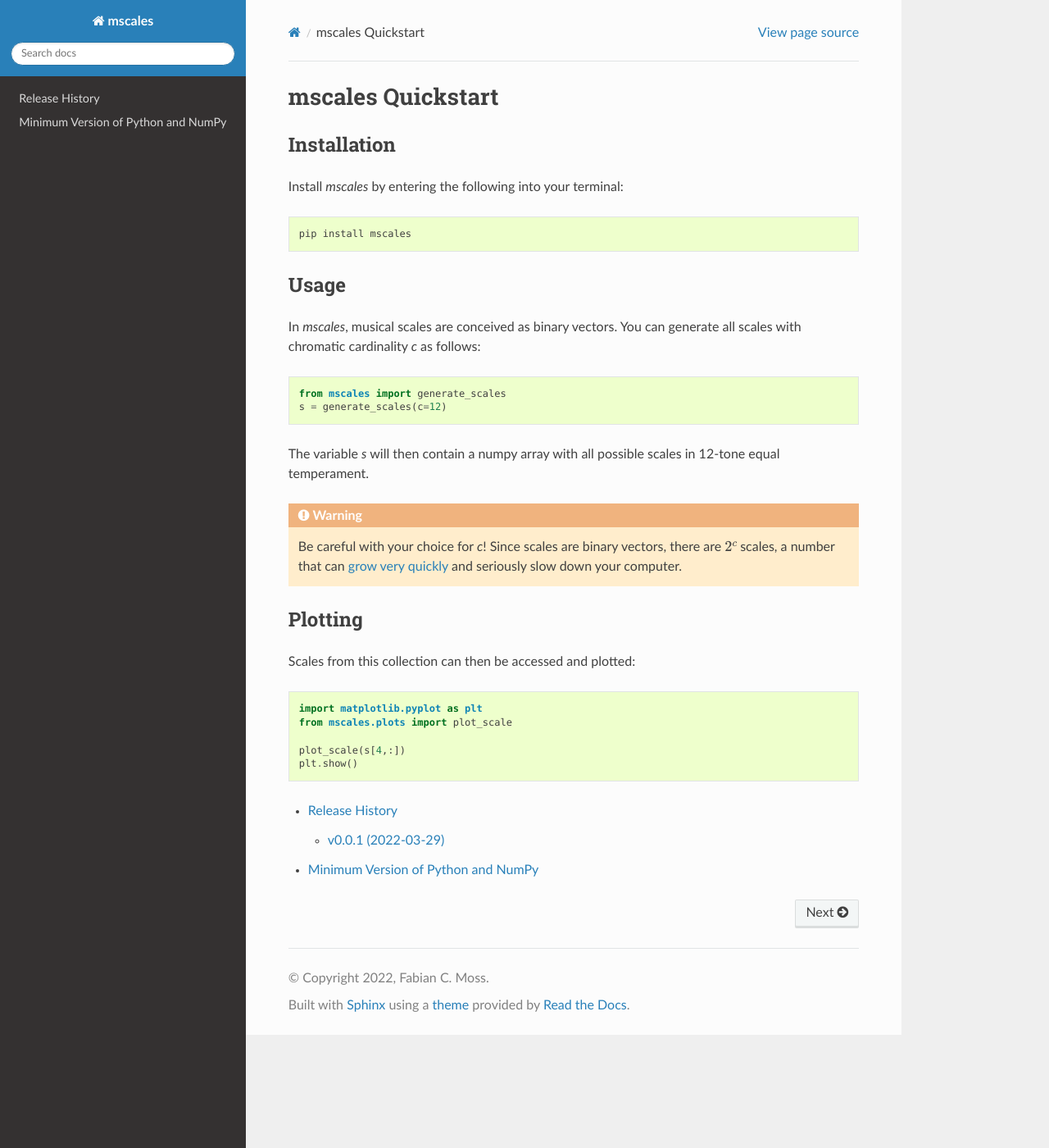
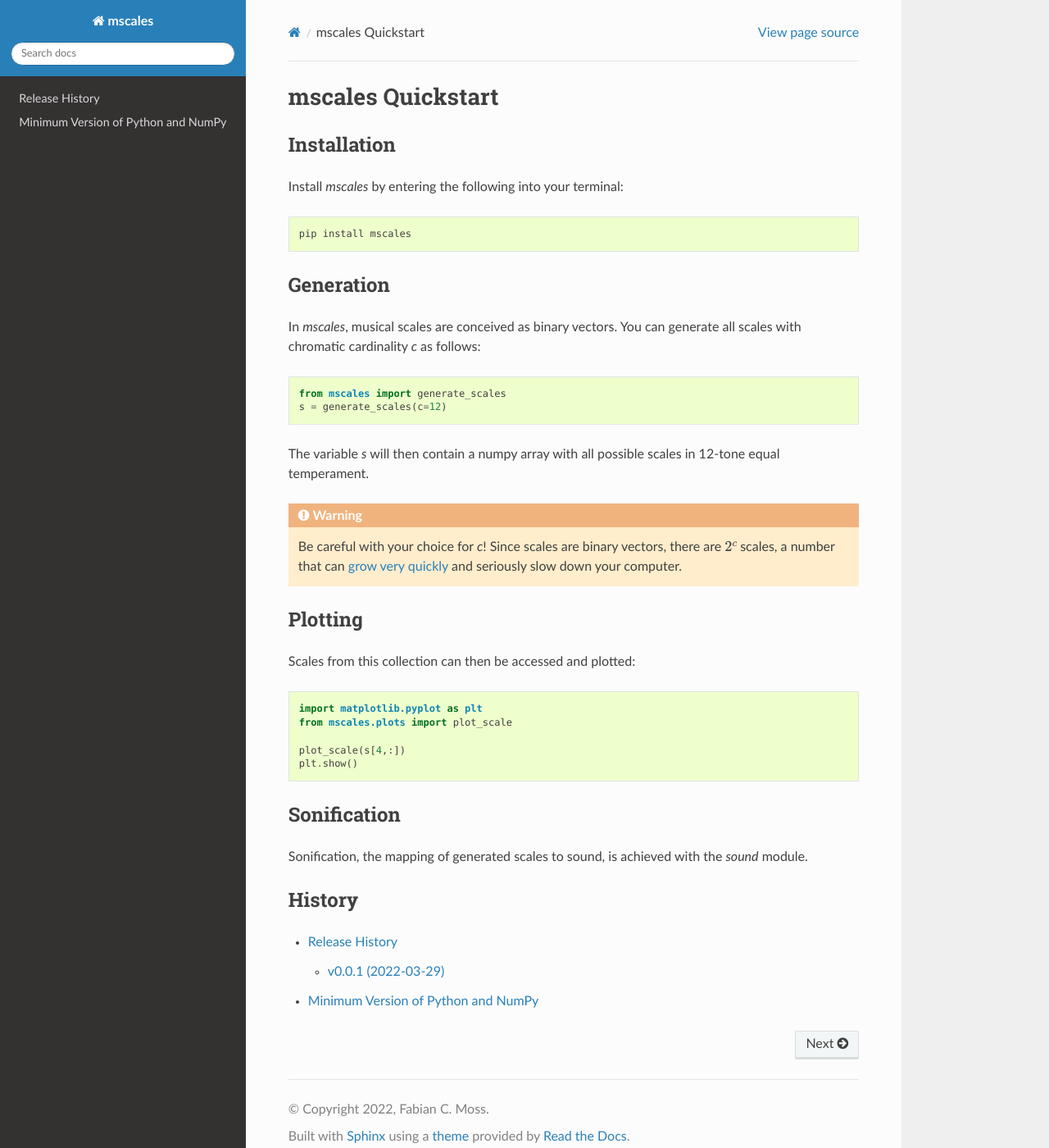
Before and after one commit to fabianmoss/mscales, a Sphinx documentation site: the page built from docs/source/index.rst, in a window 1280 px wide and 1400 px high. Shown: the whole window at 82% size. Built offline with Sphinx 7.4.7 and the Read the Docs theme 2.0.0, drawn with Linux system fonts in a browser that asks for light colours; the version number could not be read and is left out.

Commit message:
update index

```diff
--- a/docs/source/index.rst
+++ b/docs/source/index.rst
@@ -13,8 +13,8 @@ Install `mscales` by entering the following into your terminal::
 
    pip install mscales
 
-Usage
------
+Generation
+----------
 
 In `mscales`, musical scales are conceived as binary vectors.
 You can generate all scales with chromatic cardinality `c` as follows:
@@ -46,6 +46,16 @@ Scales from this collection can then be accessed and plotted:
    plot_scale(s[4,:])
    plt.show()
 
+
+Sonification
+------------
+
+Sonification, the mapping of generated scales to sound,
+is achieved with the `sound` module.
+
+History
+-------
+
 .. toctree::
    :maxdepth: 2
 
```
